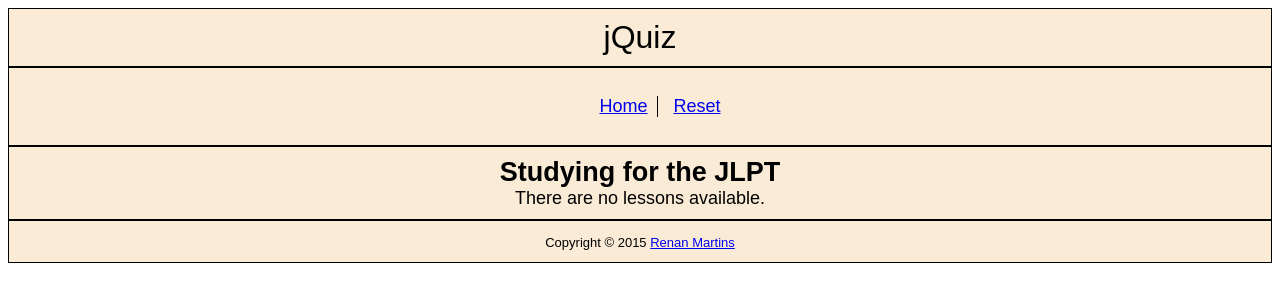
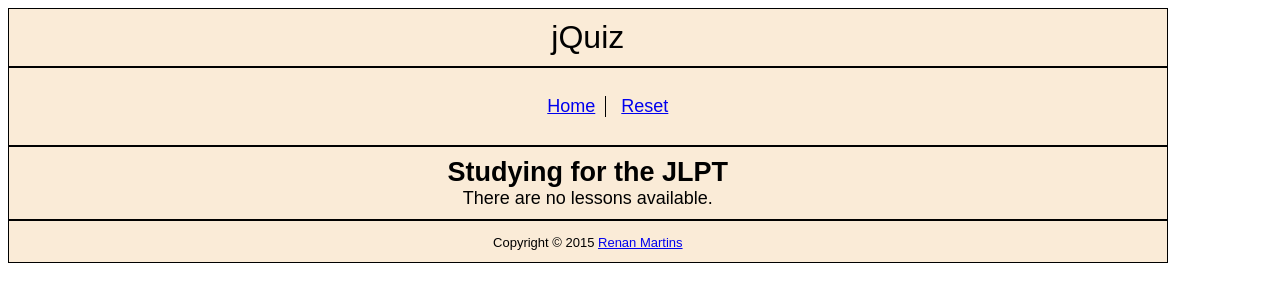
Before and after one commit to nbkhope/jquiz, a PHP site: page / in a window 1280 px wide. Shown: the top 302 px of the page. Run offline with PHP 8.4, Linux system fonts and the light colour scheme; data that the repository does not hold is empty; a stand-in replaces the project's code that opens the database connection; some libraries are stand-ins or nearby versions.

Commit message:
Make each site section have width property with 90% value

```diff
--- a/stylesheet.css
+++ b/stylesheet.css
@@ -22,6 +22,14 @@ th, td {
 }
 h1, h2, h3, h4, h5, h6 {
 	margin: 0;
+}
+
+.site-header,
+.site-menu,
+.site-content,
+.site-footer
+{
+	width: 90%;
 }
 
 
@@ -63,8 +71,6 @@ h1, h2, h3, h4, h5, h6 {
 	padding-left: 10px;
 
 	display: inline-block;
-
-
 }
 .site-menu li:last-child {
 	border-right: 0;
@@ -180,6 +186,7 @@ h1, h2, h3, h4, h5, h6 {
 .site-footer {
 	background-color: AntiqueWhite;
 	text-align: center;
+
 	padding: 10px;
 
 	border: 1px solid black;
@@ -205,3 +212,8 @@ h1, h2, h3, h4, h5, h6 {
 	border: 3px solid Violet;
 	display: block;
 }
+
+
+.site-wrapper {
+  width: 0 auto;
+}
```
